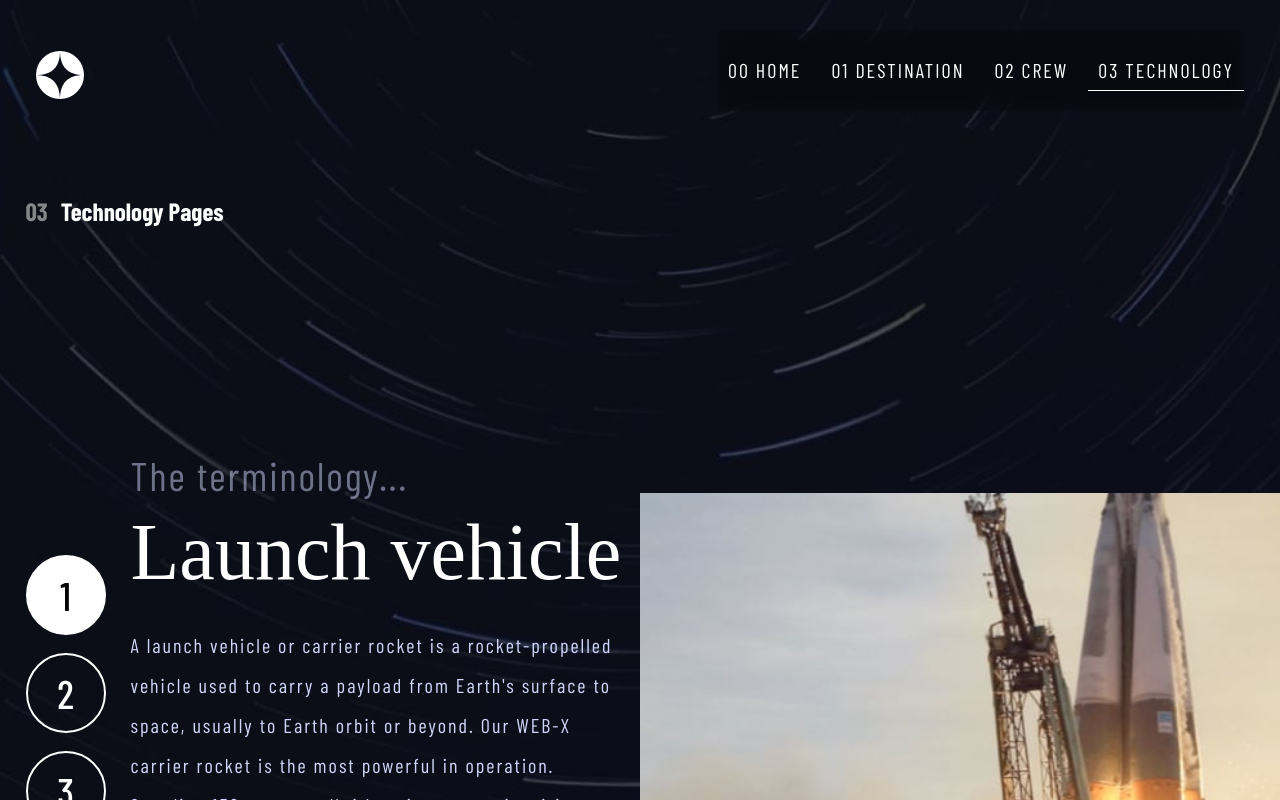
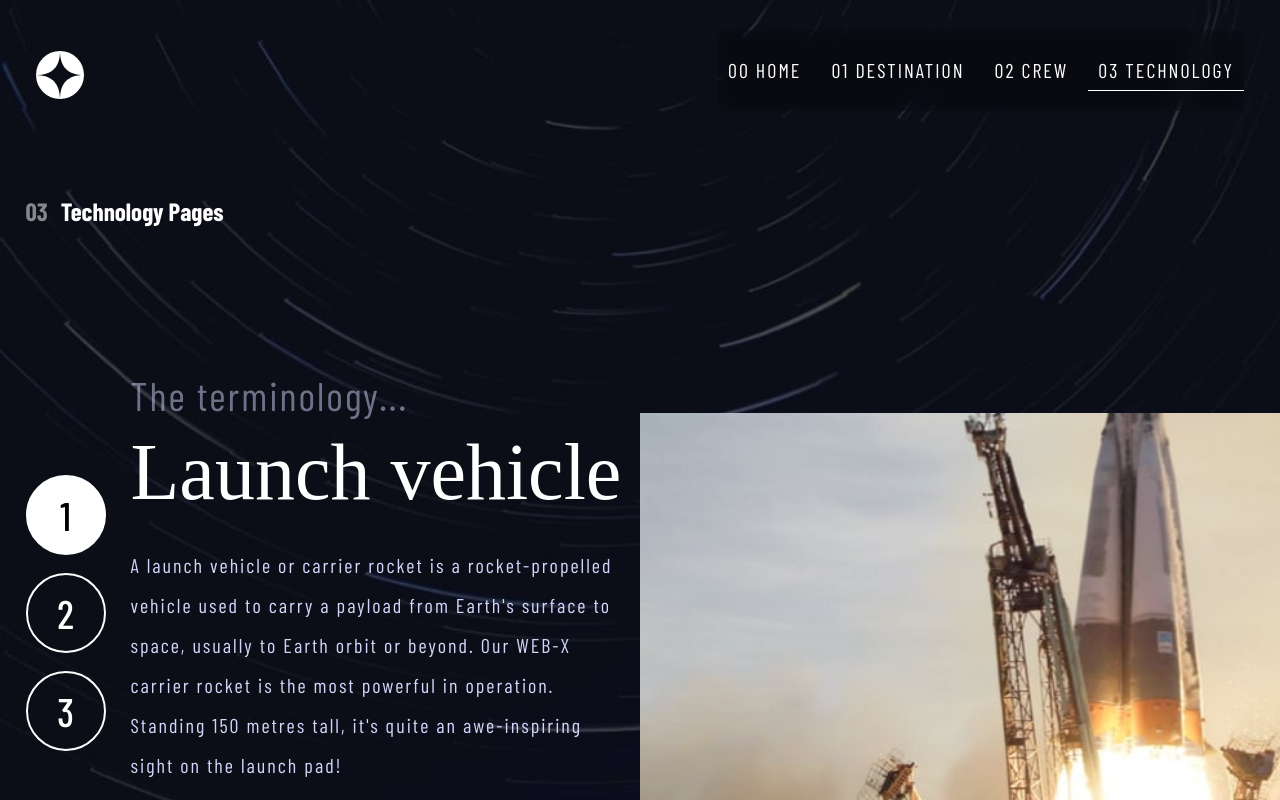
Before and after one commit to agun36/space-tourism-website-main-dev, a React (Vite) app: page /technology in a window 1280 px wide. Shown: the top 800 px of the page. Built offline with nearby package versions, Linux system fonts and the light colour scheme; a web font is replaced by a local one.

Commit message:
modifie technology

```diff
--- a/src/pages/technologyPages.tsx
+++ b/src/pages/technologyPages.tsx
@@ -16,7 +16,7 @@ export const TechnologyPages = () => {
                 <Navigation />
             </div>
             <div className='col-12 col-lg-12 row row-cols-lg-1    flex-lg-column align-items-center justify-content-md-center   mx-auto my-lg-8'>
-                <div className='text-white-000 my-8 mt-md-8 mt-lg-0  col-12 col-lg-12 d-flex  justify-content-center justify-content-sm-start justify-content-md-start '>
+                <div className='text-white-000 my-8 my-md-8 my-lg-0  col-12 col-lg-12 d-flex  justify-content-center justify-content-sm-start justify-content-md-start '>
                     <h1 className='d-flex gap-2'><span className='opacity-50'>03</span>Technology Pages</h1>
                 </div>
                 <div className="about-technology col-12 col-lg-12 flex-lg-row   row row-sm-col-1 align-items-sm-center justify-content-sm-center me-md-auto my-lg-8 ">
```
